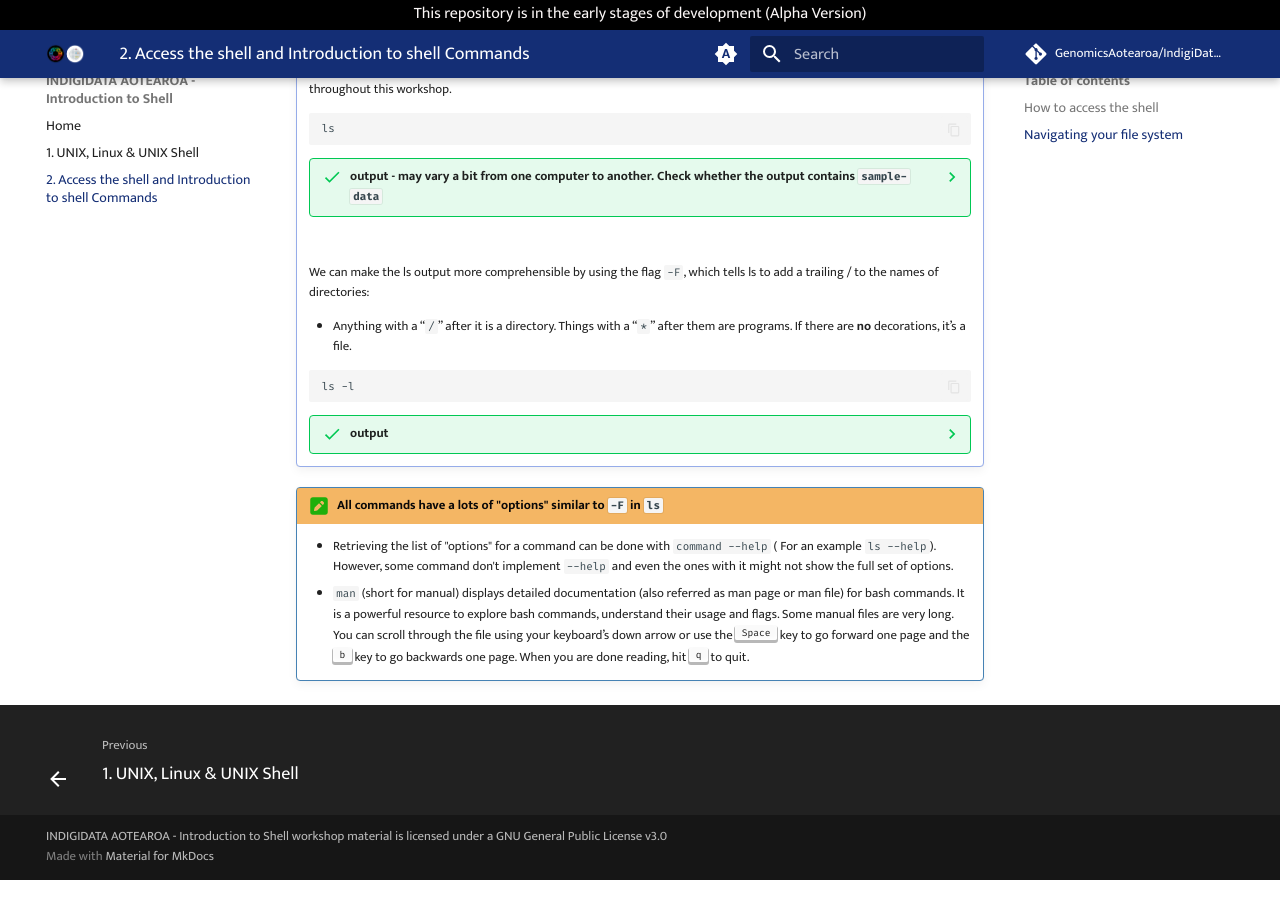
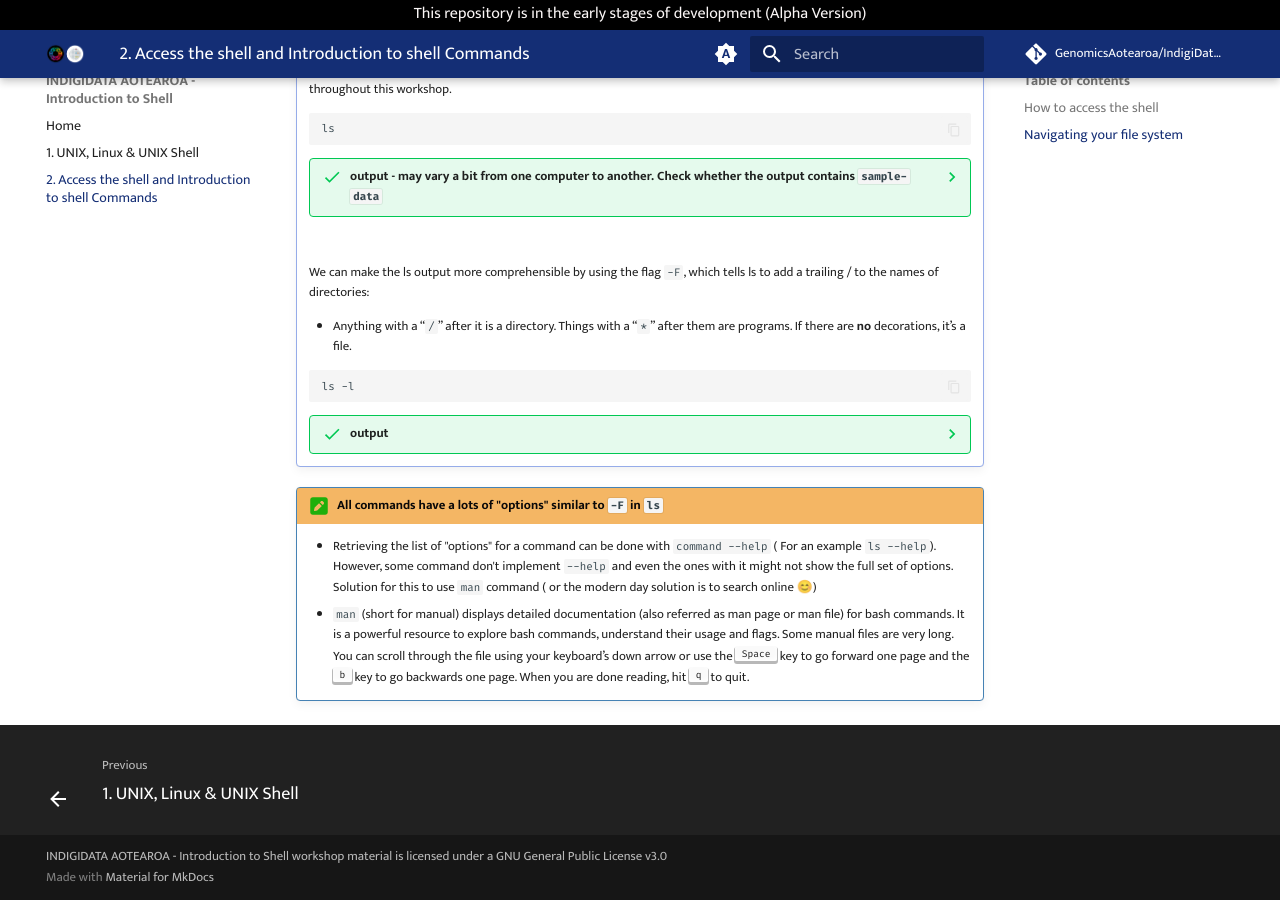
Before and after one commit to GenomicsAotearoa/IndigiDataAotearoa-IntroToShell, an MkDocs documentation site: the page built from docs/2-intro2shellcommands.md, in a window 1280 px wide and 900 px high, scrolled down 881 px. Built offline with MkDocs 1.6.1 and Material for MkDocs 9.7.7, drawn with Linux system fonts in a browser that asks for light colours; comment, search, counter and statistics services are not loaded.

Commit message:
upate note on man

````diff
--- a/docs/2-intro2shellcommands.md
+++ b/docs/2-intro2shellcommands.md
@@ -50,5 +50,5 @@ Several commands are frequently used to create, inspect, rename, and delete file
         sample-data/  .....
         ```
 !!! square-pen "All commands have a lots of "options" similar to `-F` in `ls`"
-    - Retrieving the list of  "options" for a command can be done with `command --help`  ( For an example `ls --help`).  However, some command don't implement `--help` and even the ones with it might not show the full set of options.
+    - Retrieving the list of  "options" for a command can be done with `command --help`  ( For an example `ls --help`).  However, some command don't implement `--help` and even the ones with it might not show the full set of options. Solution for this to use `man` command ( or the modern day solution is to search online 😊)
     - `man` (short for manual) displays detailed documentation (also referred as man page or man file) for bash commands. It is a powerful resource to explore bash commands, understand their usage and flags. Some manual files are very long. You can scroll through the file using your keyboard’s down arrow or use the <KBD>Space</KBD> key to go forward one page and the <KBD>b</KBD> key to go backwards one page. When you are done reading, hit <KBD>q</KBD> to quit.
````
